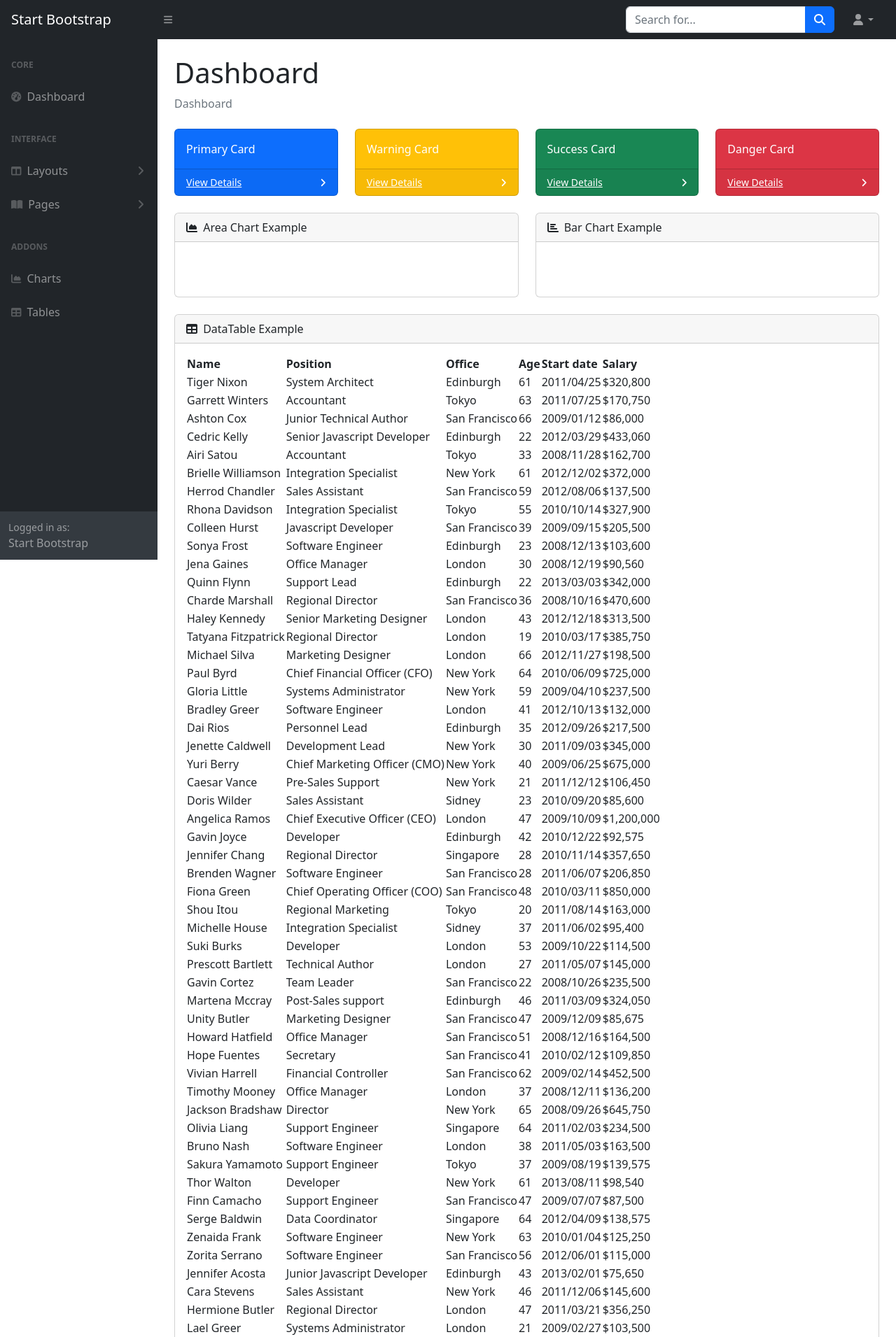
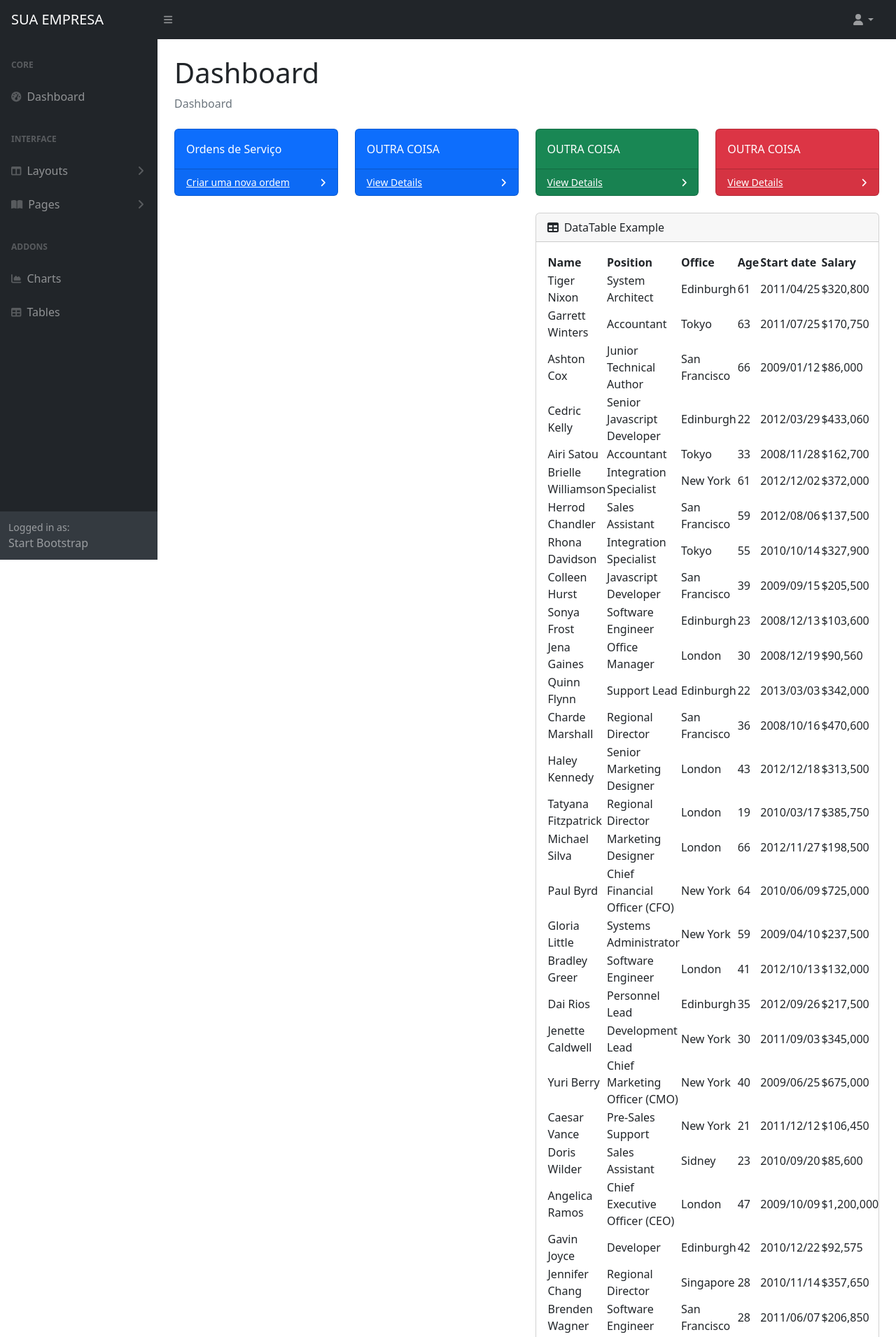
Before and after one commit to MarcosJWeduu/Suas_Ordens, a Flask app: page /dashboard in a window 1280 px wide. Shown: the top 1911 px of the page at 70% size. Run offline with Flask 3, Linux system fonts and the light colour scheme; some libraries are stand-ins or nearby versions.

Commit message:
Fix e adição de alerta ao criar um usuario e pré-modelamento de dash

```diff
--- /dev/null
+++ b/app/static/js/chart-area-demo.js
@@ -0,0 +1,54 @@
+// Set new default font family and font color to mimic Bootstrap's default styling
+Chart.defaults.global.defaultFontFamily = '-apple-system,system-ui,BlinkMacSystemFont,"Segoe UI",Roboto,"Helvetica Neue",Arial,sans-serif';
+Chart.defaults.global.defaultFontColor = '#292b2c';
+
+// Area Chart Example
+var ctx = document.getElementById("myAreaChart");
+var myLineChart = new Chart(ctx, {
+  type: 'line',
+  data: {
+    labels: ["Mar 1", "Mar 2", "Mar 3", "Mar 4", "Mar 5", "Mar 6", "Mar 7", "Mar 8", "Mar 9", "Mar 10", "Mar 11", "Mar 12", "Mar 13"],
+    datasets: [{
+      label: "Sessions",
+      lineTension: 0.3,
+      backgroundColor: "rgba(2,117,216,0.2)",
+      borderColor: "rgba(2,117,216,1)",
+      pointRadius: 5,
+      pointBackgroundColor: "rgba(2,117,216,1)",
+      pointBorderColor: "rgba(255,255,255,0.8)",
+      pointHoverRadius: 5,
+      pointHoverBackgroundColor: "rgba(2,117,216,1)",
+      pointHitRadius: 50,
+      pointBorderWidth: 2,
+      data: [10000, 30162, 26263, 18394, 18287, 28682, 31274, 33259, 25849, 24159, 32651, 31984, 38451],
+    }],
+  },
+  options: {
+    scales: {
+      xAxes: [{
+        time: {
+          unit: 'date'
+        },
+        gridLines: {
+          display: false
+        },
+        ticks: {
+          maxTicksLimit: 7
+        }
+      }],
+      yAxes: [{
+        ticks: {
+          min: 0,
+          max: 40000,
+          maxTicksLimit: 5
+        },
+        gridLines: {
+          color: "rgba(0, 0, 0, .125)",
+        }
+      }],
+    },
+    legend: {
+      display: false
+    }
+  }
+});
--- /dev/null
+++ b/app/static/js/chart-bar-demo.js
@@ -0,0 +1,46 @@
+// Set new default font family and font color to mimic Bootstrap's default styling
+Chart.defaults.global.defaultFontFamily = '-apple-system,system-ui,BlinkMacSystemFont,"Segoe UI",Roboto,"Helvetica Neue",Arial,sans-serif';
+Chart.defaults.global.defaultFontColor = '#292b2c';
+
+// Bar Chart Example
+var ctx = document.getElementById("myBarChart");
+var myLineChart = new Chart(ctx, {
+  type: 'bar',
+  data: {
+    labels: ["January", "February", "March", "April", "May", "June"],
+    datasets: [{
+      label: "Revenue",
+      backgroundColor: "rgba(2,117,216,1)",
+      borderColor: "rgba(2,117,216,1)",
+      data: [4215, 5312, 6251, 7841, 9821, 14984],
+    }],
+  },
+  options: {
+    scales: {
+      xAxes: [{
+        time: {
+          unit: 'month'
+        },
+        gridLines: {
+          display: false
+        },
+        ticks: {
+          maxTicksLimit: 6
+        }
+      }],
+      yAxes: [{
+        ticks: {
+          min: 0,
+          max: 15000,
+          maxTicksLimit: 5
+        },
+        gridLines: {
+          display: true
+        }
+      }],
+    },
+    legend: {
+      display: false
+    }
+  }
+});
--- /dev/null
+++ b/app/static/js/datatables-demo.js
@@ -0,0 +1,4 @@
+// Call the dataTables jQuery plugin
+$(document).ready(function() {
+  $('#dataTable').DataTable();
+});
--- a/app/static/js/main.js
+++ b/app/static/js/main.js
@@ -84,4 +84,4 @@
     });
 
 
-})(jQuery);
+})
--- a/app/templates/dashboard.html
+++ b/app/templates/dashboard.html
@@ -4,25 +4,21 @@
         <meta charset="utf-8" />
         <meta http-equiv="X-UA-Compatible" content="IE=edge" />
         <meta name="viewport" content="width=device-width, initial-scale=1, shrink-to-fit=no" />
-        <meta name="description" content="" />
-        <meta name="author" content="" />
-        <title>Dashboard - SB Admin</title>
+        <title>Dashboard - Suas Ordens</title>
         <link href="https://cdn.jsdelivr.net/npm/simple-datatables@7.1.2/dist/style.min.css" rel="stylesheet" />
         <link href="static/css/styles_app.css" rel="stylesheet" />
+        <link rel="icon" type="image/x-icon" href="static/assets/icons/page.ico"/>
         <script src="https://use.fontawesome.com/releases/v6.3.0/js/all.js" crossorigin="anonymous"></script>
     </head>
     <body class="sb-nav-fixed">
         <nav class="sb-topnav navbar navbar-expand navbar-dark bg-dark">
             <!-- Navbar Brand-->
-            <a class="navbar-brand ps-3" href="index.html">Start Bootstrap</a>
+            <a class="navbar-brand ps-3">SUA EMPRESA</a>
             <!-- Sidebar Toggle-->
-            <button class="btn btn-link btn-sm order-1 order-lg-0 me-4 me-lg-0" id="sidebarToggle" href="#!"><i class="fas fa-bars"></i></button>
+            <button class="btn btn-link btn-sm order-1 order-lg-0 me-4 me-lg-0" id="sidebarToggle"><i class="fas fa-bars"></i></button>
             <!-- Navbar Search-->
             <form class="d-none d-md-inline-block form-inline ms-auto me-0 me-md-3 my-2 my-md-0">
-                <div class="input-group">
-                    <input class="form-control" type="text" placeholder="Search for..." aria-label="Search for..." aria-describedby="btnNavbarSearch" />
-                    <button class="btn btn-primary" id="btnNavbarSearch" type="button"><i class="fas fa-search"></i></button>
-                </div>
+
             </form>
             <!-- Navbar-->
             <ul class="navbar-nav ms-auto ms-md-0 me-3 me-lg-4">
@@ -43,7 +39,7 @@
                     <div class="sb-sidenav-menu">
                         <div class="nav">
                             <div class="sb-sidenav-menu-heading">Core</div>
-                            <a class="nav-link" href="index.html">
+                            <a class="nav-link" href="dashboard">
                                 <div class="sb-nav-link-icon"><i class="fas fa-tachometer-alt"></i></div>
                                 Dashboard
                             </a>
@@ -107,6 +103,7 @@
                     </div>
                 </nav>
             </div>
+
             <div id="layoutSidenav_content">
                 <main>
                     <div class="container-fluid px-4">
@@ -114,28 +111,32 @@
                         <ol class="breadcrumb mb-4">
                             <li class="breadcrumb-item active">Dashboard</li>
                         </ol>
+
                         <div class="row">
+
                             <div class="col-xl-3 col-md-6">
                                 <div class="card bg-primary text-white mb-4">
-                                    <div class="card-body">Primary Card</div>
+                                    <div class="card-body">Ordens de Serviço</div>
+                                    <div class="card-footer d-flex align-items-center justify-content-between">
+                                        <a class="small text-white stretched-link" href="#">Criar uma nova ordem</a>
+                                        <div class="small text-white"><i class="fas fa-angle-right"></i></div>
+                                    </div>
+                                </div>
+                            </div>
+
+                            <div class="col-xl-3 col-md-6">
+                                <div class="card bg-primary text-white mb-4">
+                                    <div class="card-body">OUTRA COISA</div>
                                     <div class="card-footer d-flex align-items-center justify-content-between">
                                         <a class="small text-white stretched-link" href="#">View Details</a>
                                         <div class="small text-white"><i class="fas fa-angle-right"></i></div>
                                     </div>
                                 </div>
                             </div>
-                            <div class="col-xl-3 col-md-6">
-                                <div class="card bg-warning text-white mb-4">
-                                    <div class="card-body">Warning Card</div>
-                                    <div class="card-footer d-flex align-items-center justify-content-between">
-                                        <a class="small text-white stretched-link" href="#">View Details</a>
-                                        <div class="small text-white"><i class="fas fa-angle-right"></i></div>
-                                    </div>
-                                </div>
-                            </div>
+
                             <div class="col-xl-3 col-md-6">
                                 <div class="card bg-success text-white mb-4">
-                                    <div class="card-body">Success Card</div>
+                                    <div class="card-body">OUTRA COISA</div>
                                     <div class="card-footer d-flex align-items-center justify-content-between">
                                         <a class="small text-white stretched-link" href="#">View Details</a>
                                         <div class="small text-white"><i class="fas fa-angle-right"></i></div>
@@ -144,39 +145,24 @@
                             </div>
                             <div class="col-xl-3 col-md-6">
                                 <div class="card bg-danger text-white mb-4">
-                                    <div class="card-body">Danger Card</div>
+                                    <div class="card-body">OUTRA COISA</div>
                                     <div class="card-footer d-flex align-items-center justify-content-between">
                                         <a class="small text-white stretched-link" href="#">View Details</a>
                                         <div class="small text-white"><i class="fas fa-angle-right"></i></div>
                                     </div>
                                 </div>
                             </div>
+
+
+
                         </div>
                         <div class="row">
-                            <div class="col-xl-6">
+                            <div class="col-xl-6 offset-xl-6 col-md-12"> <!-- Esta div ocupa metade da largura na área da direita em telas grandes (XL) e toda a largura em telas médias (MD) e menores -->
                                 <div class="card mb-4">
                                     <div class="card-header">
-                                        <i class="fas fa-chart-area me-1"></i>
-                                        Area Chart Example
+                                        <i class="fas fa-table me-1"></i>
+                                        DataTable Example
                                     </div>
-                                    <div class="card-body"><canvas id="myAreaChart" width="100%" height="40"></canvas></div>
-                                </div>
-                            </div>
-                            <div class="col-xl-6">
-                                <div class="card mb-4">
-                                    <div class="card-header">
-                                        <i class="fas fa-chart-bar me-1"></i>
-                                        Bar Chart Example
-                                    </div>
-                                    <div class="card-body"><canvas id="myBarChart" width="100%" height="40"></canvas></div>
-                                </div>
-                            </div>
-                        </div>
-                        <div class="card mb-4">
-                            <div class="card-header">
-                                <i class="fas fa-table me-1"></i>
-                                DataTable Example
-                            </div>
                             <div class="card-body">
                                 <table id="datatablesSimple">
                                     <thead>
@@ -677,11 +663,13 @@
             </div>
         </div>
         <script src="https://cdn.jsdelivr.net/npm/bootstrap@5.2.3/dist/js/bootstrap.bundle.min.js" crossorigin="anonymous"></script>
+        <script src="https://cdnjs.cloudflare.com/ajax/libs/Chart.js/2.8.0/Chart.min.js" crossorigin="anonymous"></script>
+        <script src="https://cdn.jsdelivr.net/npm/simple-datatables@7.1.2/dist/umd/simple-datatables.min.js" crossorigin="anonymous"></script>
         <script src="static/js/scripts.js"></script>
-        <script src="https://cdnjs.cloudflare.com/ajax/libs/Chart.js/2.8.0/Chart.min.js" crossorigin="anonymous"></script>
-        <script src="assets/demo/chart-area-demo.js"></script>
-        <script src="assets/demo/chart-bar-demo.js"></script>
-        <script src="https://cdn.jsdelivr.net/npm/simple-datatables@7.1.2/dist/umd/simple-datatables.min.js" crossorigin="anonymous"></script>
+        <script src="static/js/main.js"></script>
+
+        <script src="static/js/chart-area-demo.js"></script>
+        <script src="static/js/chart-bar-demo.js"></script>
         <script src="static/js/datatables-simple-demo.js"></script>
     </body>
 </html>
--- a/app/templates/index.html
+++ b/app/templates/index.html
@@ -6,7 +6,7 @@
         <meta name="description" content="" />
         <meta name="author" content="" />
         <title>Suas Ordens - O gerenciamento na palma de sua mão</title>
-        <link rel="icon" type="image/x-icon" href="static/assets/images/icons/page.ico" />
+        <link rel="icon" type="image/x-icon" href="static/assets/icons/page.ico"/>
         <!-- Font Awesome icons (free version)-->
         <script src="https://use.fontawesome.com/releases/v6.3.0/js/all.js" crossorigin="anonymous"></script>
         <!-- Google fonts-->
--- a/app/templates/login.html
+++ b/app/templates/login.html
@@ -21,6 +21,7 @@
                         <div class="card shadow-lg border-0 rounded-lg mt-5">
                             <div class="card-header"><h3 class="text-center font-weight-light my-4">Login</h3></div>
                             <div class="card-body">
+                                <!-- Formulário de login -->
                                 <form method="POST" action="{{ url_for('auth.login') }}">
                                     <div class="form-floating mb-3">
                                         <input class="form-control" name="email" id="inputEmail" type="email" placeholder="name@example.com" />
@@ -64,6 +65,7 @@
         </footer>
     </div>
 </div>
+<script src="https://code.jquery.com/jquery-3.6.0.min.js" crossorigin="anonymous"></script>
 <script src="https://cdn.jsdelivr.net/npm/bootstrap@5.2.3/dist/js/bootstrap.bundle.min.js" crossorigin="anonymous"></script>
 <script src="static/js/scripts.js"></script>
 </body>
```
Also changed, not shown: app/static/js/chart-pie-demo.js (added, +16 -0 lines), app/static/js/scripts.js (+53 -6 lines), app/templates/register.html (+28 -3 lines), app/views/auth.py (+9 -21 lines), instance/database.db.
